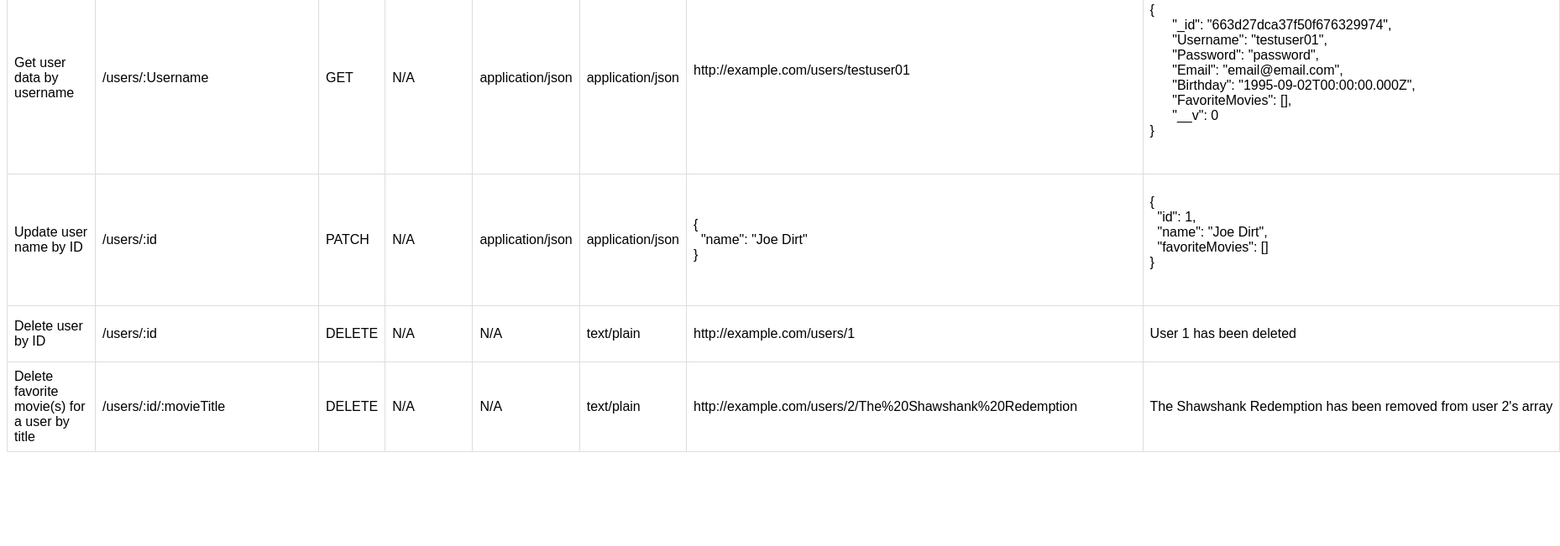
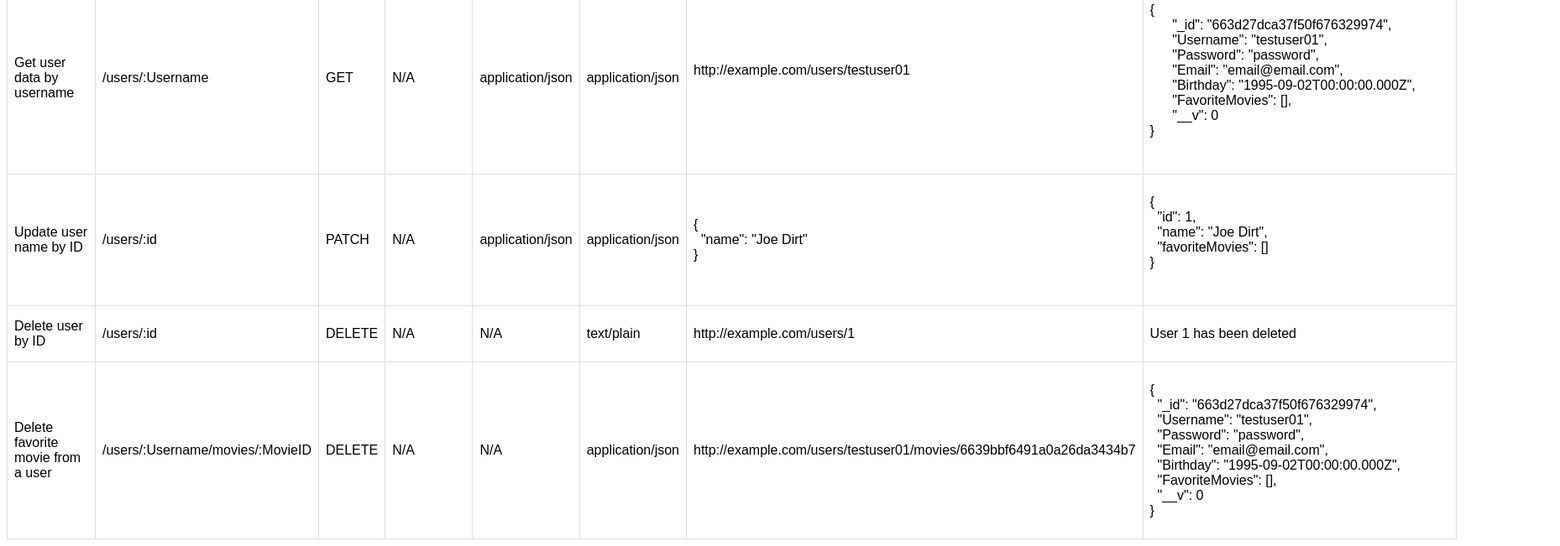
Before and after one commit to jdeebs/moviemax, a website: page public/documentation.html in a window 1280 px wide. Shown: the part 1672-2323 px from the top of the page at 84% size, 1858 px wide, since content can reach past the window. Before the commit the page ends 2219 px from the top, so only its background shows below. Drawn offline with Linux system fonts and the light colour scheme.

Commit message:
Update DELETE favorite movie endpoint documentation

```diff
--- a/log.txt
+++ b/log.txt
@@ -90,3 +90,4 @@
 ::1 - - [09/May/2024:20:22:51 +0000] "POST /users/testuser01/6639bbf6491a0a26da3434b7 HTTP/1.1" 404 181 "-" "PostmanRuntime/7.37.3"
 ::1 - - [09/May/2024:20:23:26 +0000] "POST /users/testuser01/6639bbf6491a0a26da3434b7 HTTP/1.1" 404 181 "-" "PostmanRuntime/7.37.3"
 ::1 - - [09/May/2024:20:27:43 +0000] "POST /users/testuser01/movies/6639bbf6491a0a26da3434b7 HTTP/1.1" 200 198 "-" "PostmanRuntime/7.37.3"
+::1 - - [09/May/2024:20:51:01 +0000] "DELETE /users/testuser01/movies/6639bbf6491a0a26da3434b7 HTTP/1.1" 200 172 "-" "PostmanRuntime/7.37.3"
--- a/public/documentation.html
+++ b/public/documentation.html
@@ -66,7 +66,7 @@
     </tr>
     <!-- /users/:Username/movies/:MovieID -->
     <tr>
-      <td>Add new favorite movie to a user by username</td>
+      <td>Add new favorite movie to a user</td>
       <td>/users/:Username/movies/:MovieID</td>
       <td>POST</td>
       <td>N/A</td>
@@ -273,19 +273,27 @@
         <pre><code>User 1 has been deleted</code></pre>
       </td>
     </tr>
-    <!-- /users/:id/:movieTitle -->
+    <!-- /users/:Username/movies/:MovieID -->
     <tr>
-      <td>Delete favorite movie(s) for a user by title</td>
-      <td>/users/:id/:movieTitle</td>
+      <td>Delete favorite movie from a user</td>
+      <td>/users/:Username/movies/:MovieID</td>
       <td>DELETE</td>
       <td>N/A</td>
       <td>N/A</td>
-      <td>text/plain</td>
+      <td>application/json</td>
       <td>
-        <pre><code>http://example.com/users/2/The%20Shawshank%20Redemption</code></pre>
+        <pre><code>http://example.com/users/testuser01/movies/6639bbf6491a0a26da3434b7</code></pre>
       </td>
       <td>
-        <pre><code>The Shawshank Redemption has been removed from user 2's array</code></pre>
+        <pre><code>{
+  "_id": "663d27dca37f50f676329974",
+  "Username": "testuser01",
+  "Password": "password",
+  "Email": "email@email.com",
+  "Birthday": "1995-09-02T00:00:00.000Z",
+  "FavoriteMovies": [],
+  "__v": 0
+}</code></pre>
       </td>
     </tr>
   </table>
```
